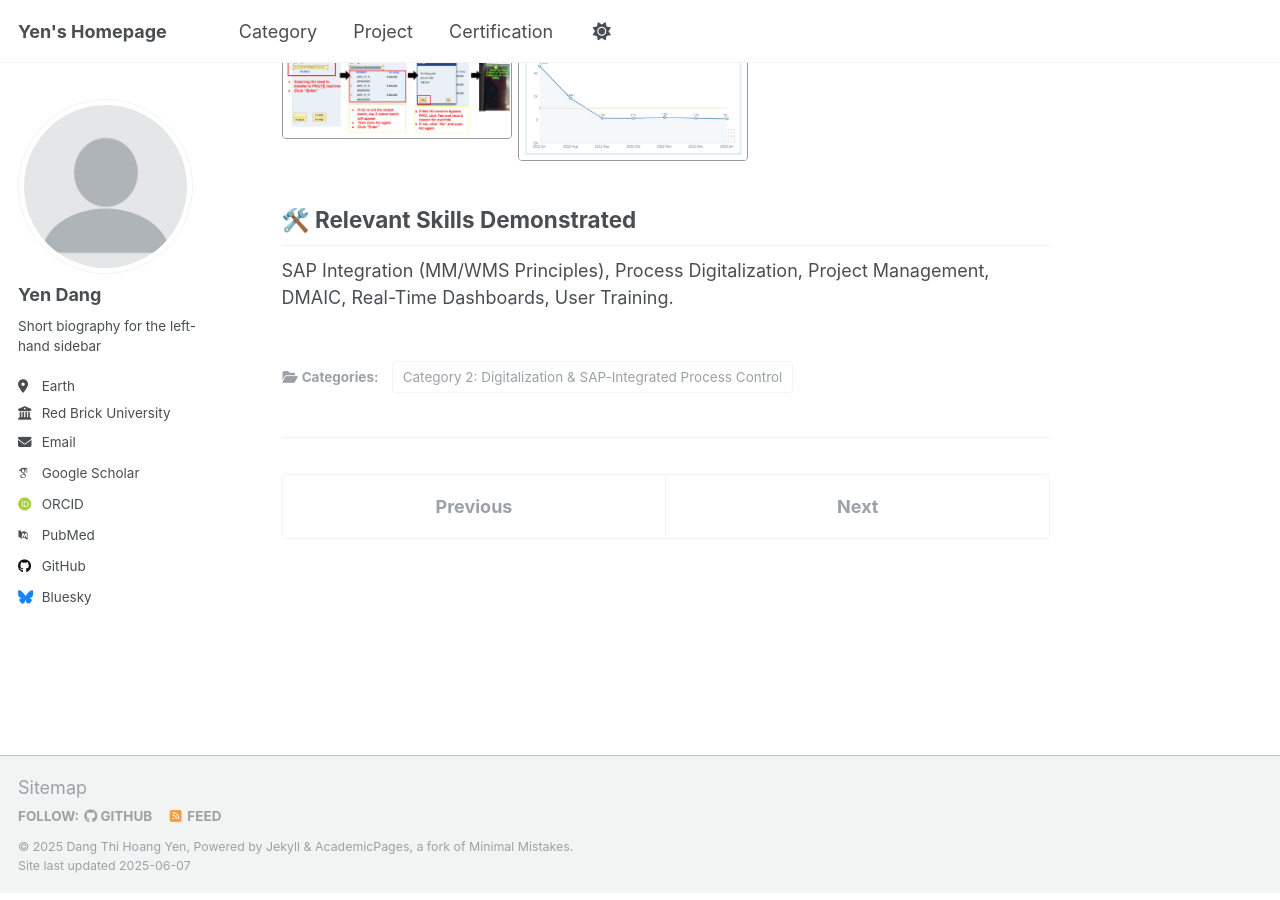
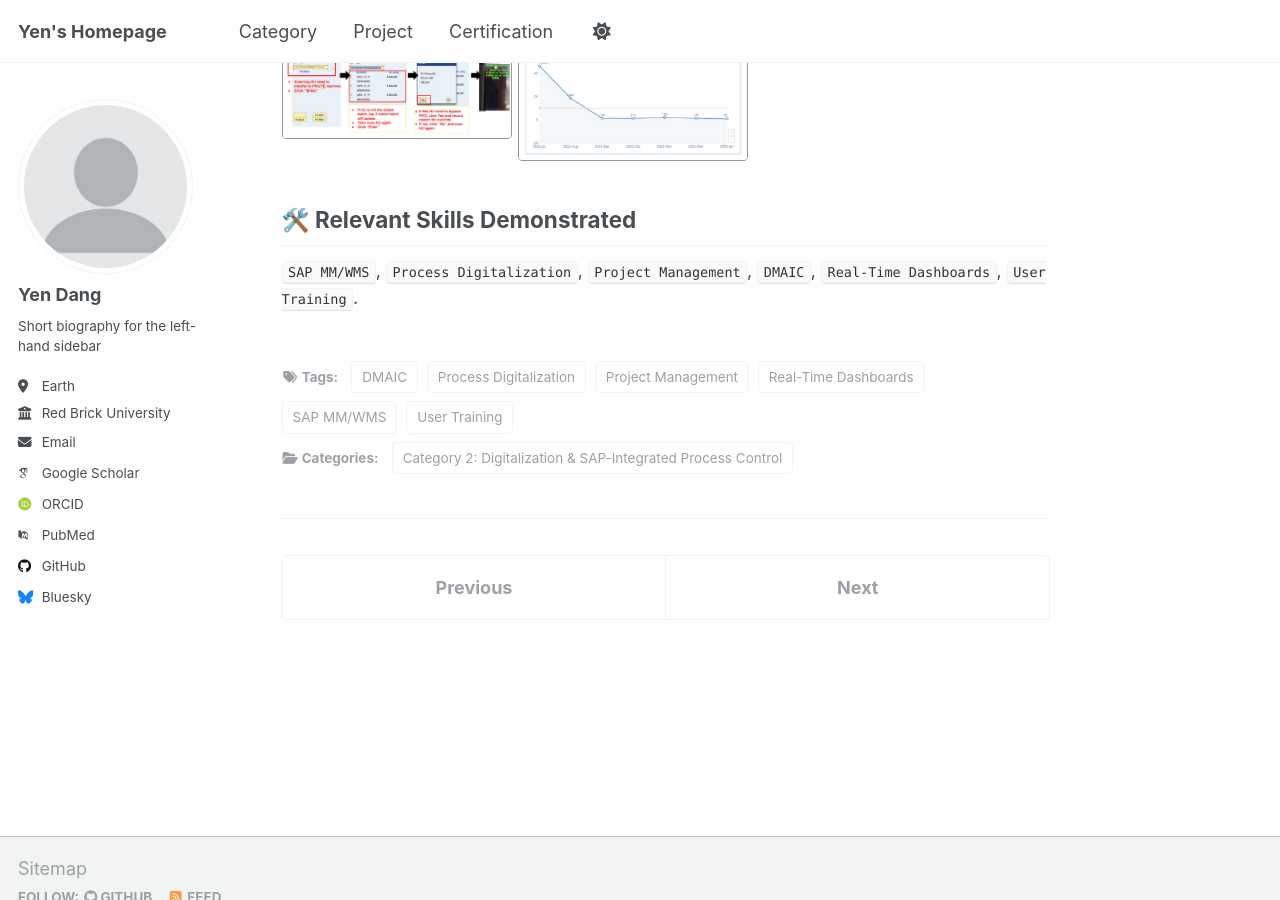
Before and after one commit to yen010390/yen010390.github.io, a Jekyll site: the page built from _project/c02-FIFO.md, in a window 1280 px wide and 900 px high, scrolled down 660 px. Built offline with Jekyll 4.4.1, drawn with Linux system fonts in a browser that asks for light colours; some web fonts are replaced.

Commit message:
Update c02-FIFO.md

```diff
--- a/_project/c02-FIFO.md
+++ b/_project/c02-FIFO.md
@@ -3,6 +3,7 @@ title: "Real-Time FIFO Dashboard Control & SAP Integration"
 excerpt: "Projects focused on replacing manual processes with robust, digital solutions and integrating them with enterprise systems like SAP."
 collection: project
 category: "Category 2: Digitalization & SAP-Integrated Process Control"
+tag: ["SAP MM/WMS", "Process Digitalization", "Project Management", "DMAIC", "Real-Time Dashboards", "User Training"]
 ---
 
 
@@ -22,4 +23,4 @@ Led a project to digitize the FIFO (First-In, First-Out) process on the producti
 
 
 ## 🛠️ Relevant Skills Demonstrated
-SAP Integration (MM/WMS Principles), Process Digitalization, Project Management, DMAIC, Real-Time Dashboards, User Training.
+`SAP MM/WMS`, `Process Digitalization`, `Project Management`, `DMAIC`, `Real-Time Dashboards`, `User Training`.
```
